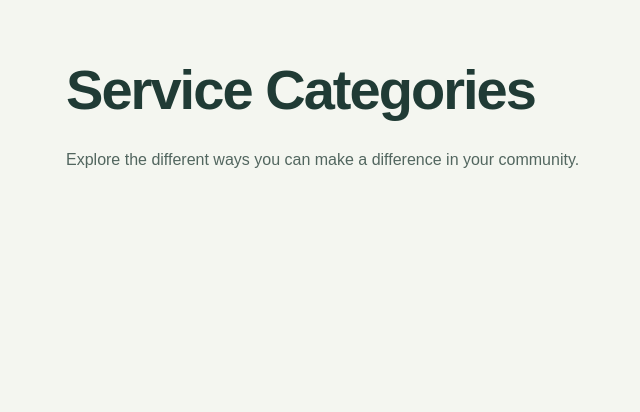
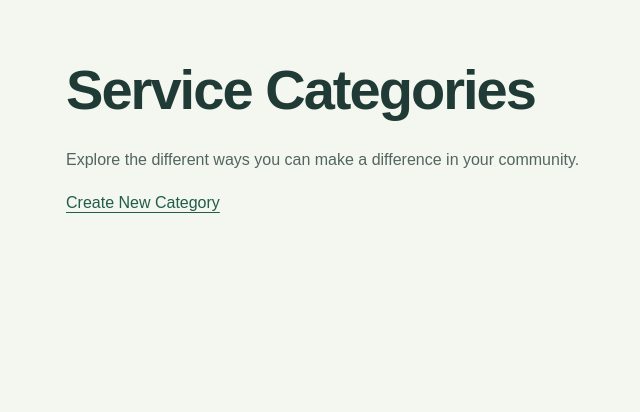
Before and after one commit to DarkZife/CSE340, a Node server app: page /categories in a window 1280 px wide. Shown: the part 88-500 px from the top of the page, without its empty margins (14-654 px from the left). Run offline with Node 20, Linux system fonts and the light colour scheme; data that the repository does not hold is empty.

Commit message:
Adding function to create a new and update a category

```diff
--- a/src/controllers/categories.js
+++ b/src/controllers/categories.js
@@ -2,13 +2,27 @@ import {
     getAllCategories,
     getCategoryDetails,
     getCategoriesByProjectId,
-    updateCategoryAssignments
+    updateCategoryAssignments,
+    createCategory,
+    updateCategory
 } from '../models/categories.js';
 
 import {
     getProjectsByCategoryId,
     getProjectDetails
 } from '../models/projects.js';
+
+import { body, validationResult } from 'express-validator';
+
+const categoryValidation = [
+    body('name')
+        .trim()
+        .notEmpty()
+        .withMessage('Category name is required')
+        .bail()
+        .isLength({ min: 3, max: 100 })
+        .withMessage('Category name must be between 3 and 100 characters')
+];
 
 const showCategoriesPage = async (req, res) => {
     const categories = await getAllCategories();
@@ -63,5 +77,92 @@ const processAssignCategoriesForm = async (req, res) => {
     res.redirect(`/project/${projectId}`);
 };
 
+const showNewCategoryForm = (req, res) => {
+    res.render('new-category', {
+        title: 'Add New Category'
+    });
+};
 
-export { showCategoriesPage, showCategoryDetailsPage, showAssignCategoriesForm, processAssignCategoriesForm };
+const processNewCategoryForm = async (req, res) => {
+    const results = validationResult(req);
+
+    if (!results.isEmpty()) {
+        results.array().forEach((error) => {
+            req.flash('error', error.msg);
+        });
+
+        return res.redirect('/new-category');
+    }
+
+    const { name } = req.body;
+    const categoryId = await createCategory(name);
+
+    req.flash('success', 'Category created successfully!');
+    res.redirect(`/category/${categoryId}`);
+};
+
+const showEditCategoryForm = async (req, res, next) => {
+    const categoryId = Number(req.params.id);
+
+    if (!Number.isInteger(categoryId) || categoryId < 1) {
+        const error = new Error('Category not found');
+        error.status = 404;
+        return next(error);
+    }
+
+    const category = await getCategoryDetails(categoryId);
+
+    if (!category) {
+        const error = new Error('Category not found');
+        error.status = 404;
+        return next(error);
+    }
+
+    res.render('edit-category', {
+        title: 'Edit Category',
+        category
+    });
+};
+
+const processEditCategoryForm = async (req, res, next) => {
+    const categoryId = Number(req.params.id);
+
+    if (!Number.isInteger(categoryId) || categoryId < 1) {
+        const error = new Error('Category not found');
+        error.status = 404;
+        return next(error);
+    }
+
+    const category = await getCategoryDetails(categoryId);
+
+    if (!category) {
+        const error = new Error('Category not found');
+        error.status = 404;
+        return next(error);
+    }
+
+    const results = validationResult(req);
+
+    if (!results.isEmpty()) {
+        results.array().forEach((error) => {
+            req.flash('error', error.msg);
+        });
+
+        return res.redirect(`/edit-category/${categoryId}`);
+    }
+
+    const { name } = req.body;
+    const updatedCategory = await updateCategory(categoryId, name);
+
+    if (!updatedCategory) {
+        const error = new Error('Category not found');
+        error.status = 404;
+        return next(error);
+    }
+
+    req.flash('success', 'Category updated successfully!');
+    res.redirect(`/category/${categoryId}`);
+};
+
+
+export { showCategoriesPage, showCategoryDetailsPage, showAssignCategoriesForm, processAssignCategoriesForm, showNewCategoryForm, processNewCategoryForm, categoryValidation, showEditCategoryForm, processEditCategoryForm };
--- a/src/models/categories.js
+++ b/src/models/categories.js
@@ -64,4 +64,29 @@ const updateCategoryAssignments = async(projectId, categoryIds) => {
     }
 };
 
-export { getAllCategories, getCategoryDetails, getCategoriesByProjectId, updateCategoryAssignments };
+const createCategory = async (name) => {
+    const query = `
+        INSERT INTO categories (name)
+        VALUES ($1)
+        RETURNING category_id;
+    `;
+
+    const result = await db.query(query, [name]);
+
+    return result.rows[0].category_id;
+};
+
+const updateCategory = async (categoryId, name) => {
+    const query = `
+        UPDATE categories
+        SET name = $1
+        WHERE category_id = $2
+        RETURNING category_id;
+    `;
+
+    const result = await db.query(query, [name, categoryId]);
+
+    return result.rows[0];
+};
+
+export { getAllCategories, getCategoryDetails, getCategoriesByProjectId, updateCategoryAssignments, createCategory, updateCategory };
--- a/src/views/categories.ejs
+++ b/src/views/categories.ejs
@@ -4,10 +4,13 @@
     <h1><%= title %></h1>
     <p>Explore the different ways you can make a difference in your community.</p>
 
-
+    <p><a href="/new-category">Create New Category</a></p>
     <ul>
         <% categories.forEach(category => { %>
-            <li><a href="/category/<%= category.category_id %>"><%= category.name %></a></li>
+            <li>
+                <a href="/category/<%= category.category_id %>"><%= category.name %></a>
+
+            </li>
         <% }); %>
     </ul>
 
--- a/src/views/category.ejs
+++ b/src/views/category.ejs
@@ -4,6 +4,7 @@
     <h1><%= category.name %></h1>
 
     <h2>Service Projects</h2>
+    <a href="/edit-category/<%= category.category_id %>">Edit Category</a>
 
     <% if (projects.length > 0) { %>
         <ul>
```
Also changed, not shown: src/routes.js (+10 -1 lines), src/views/edit-category.ejs (added, +27 -0 lines), src/views/new-category.ejs (added, +23 -0 lines).
